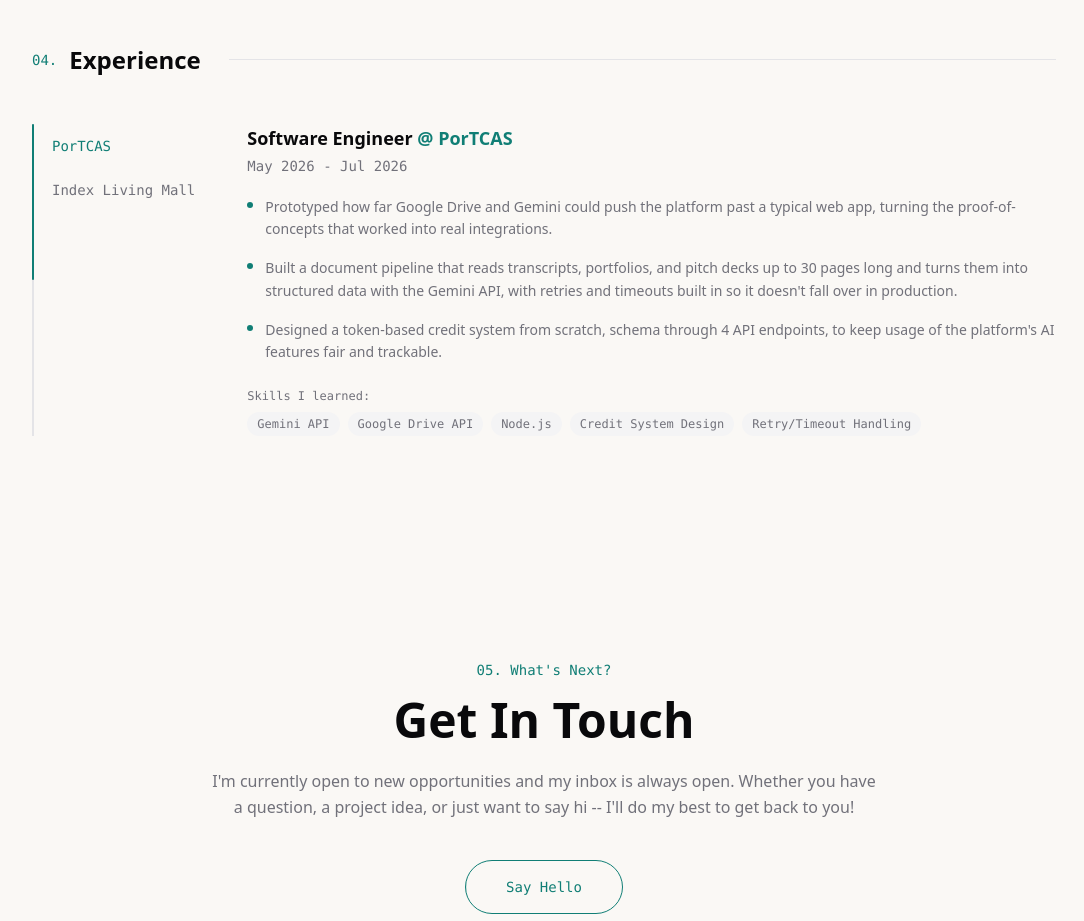
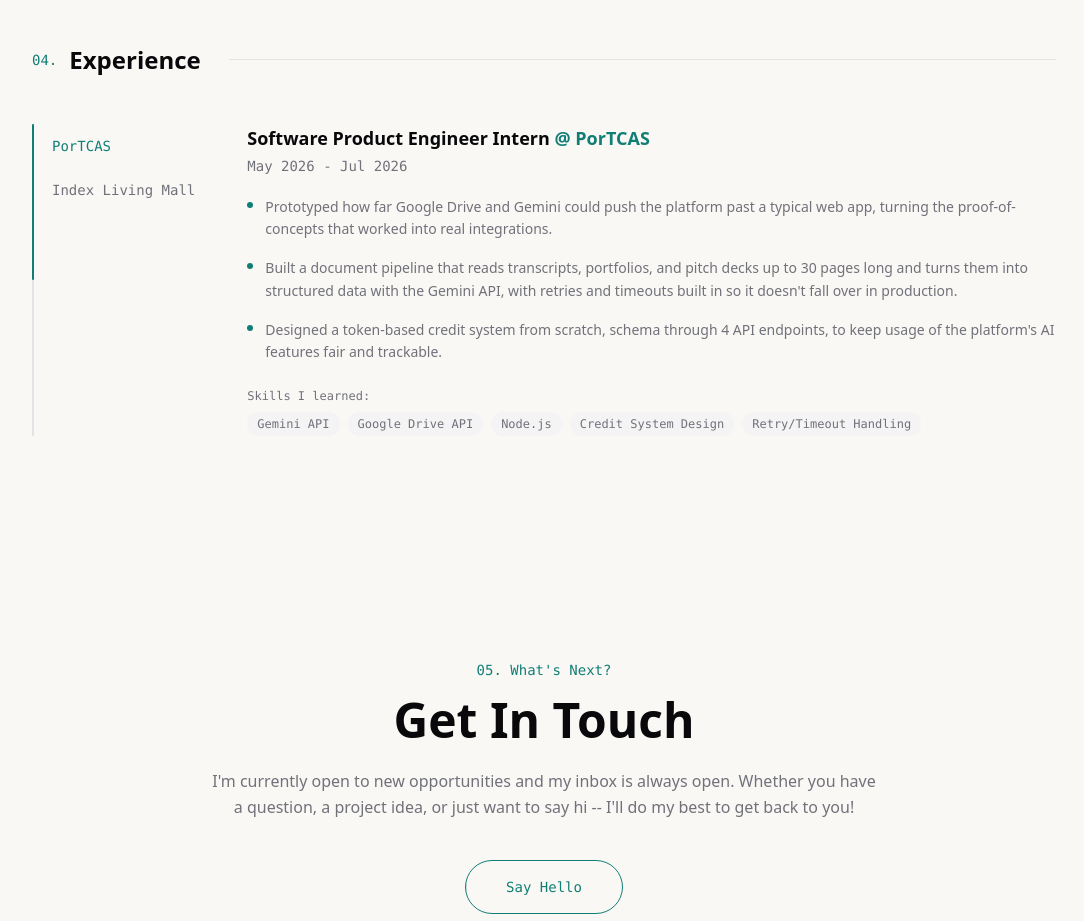
Before and after one commit to MooncakeXI/Portfolio, a React (Vite) app: page / in a window 1280 px wide. Shown: the part 4360-5281 px from the top of the page, without its empty margins (96-1180 px from the left). Built offline with nearby package versions, Linux system fonts and the light colour scheme.

Commit message:
fix: Update data

```diff
--- a/src/data/portfolio.ts
+++ b/src/data/portfolio.ts
@@ -119,7 +119,7 @@ export const education: EducationItem[] = [
 export const experiences: ExperienceItem[] = [
   {
     company: "PorTCAS",
-    role: "Software Engineer",
+    role: "Software Product Engineer Intern",
     period: "May 2026 - Jul 2026",
     points: [
       "Prototyped how far Google Drive and Gemini could push the platform past a typical web app, turning the proof-of-concepts that worked into real integrations.",
@@ -136,7 +136,7 @@ export const experiences: ExperienceItem[] = [
   },
   {
     company: "Index Living Mall",
-    role: "Full Stack Developer",
+    role: "Full Stack Developer Intern",
     period: "May 2025 - Jul 2025",
     points: [
       "Shipped 'DC Clearance,' a web app built for Index Living Mall's biannual clearance sales, events that draw 60,000-100,000 shoppers through 6,000+ SKUs.",
```
